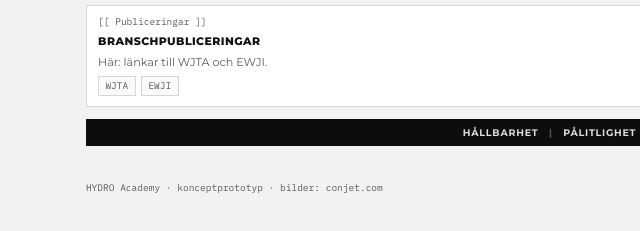
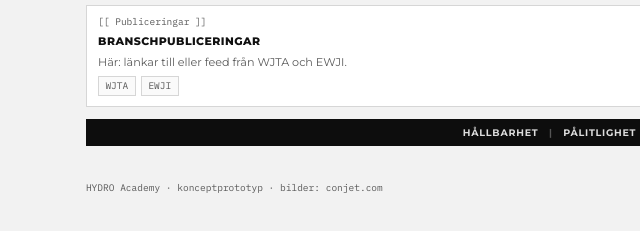
Before and after one commit to SolVikstrom/HydroAcademy, a plain HTML site: page praktiken.html in a window 1280 px wide. Shown: the part 395-626 px from the top of the page, 6-646 px from the left. Drawn offline with Linux system fonts and the light colour scheme.

Commit message:
Clarify WJTA/EWJI as links or feed.

```diff
--- a/praktiken.html
+++ b/praktiken.html
@@ -102,7 +102,7 @@
     <div class="panel" style="margin-top:0.55rem">
       <span class="placeholder-label">[[ Publiceringar ]]</span>
       <h2>Branschpubliceringar</h2>
-      <p class="hint">Här: länkar till WJTA och EWJI.</p>
+      <p class="hint">Här: länkar till eller feed från WJTA och EWJI.</p>
       <div class="row" style="margin-top:0.4rem">
         <span class="chip">WJTA</span>
         <span class="chip">EWJI</span>
```
